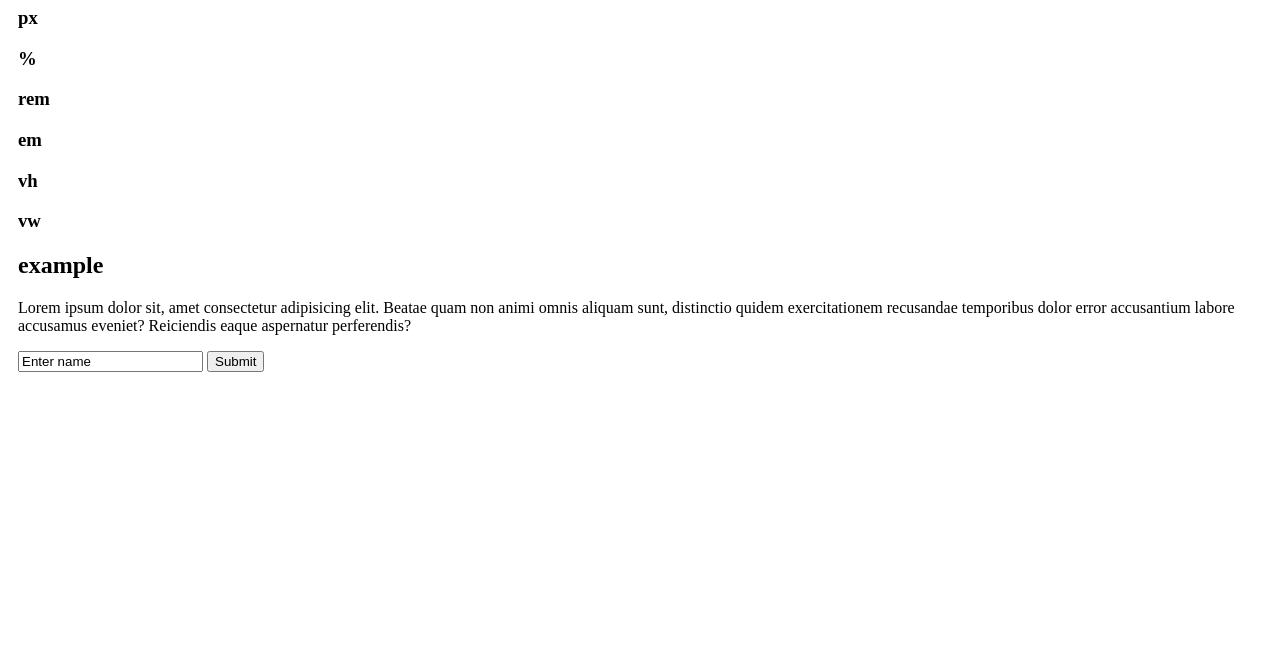
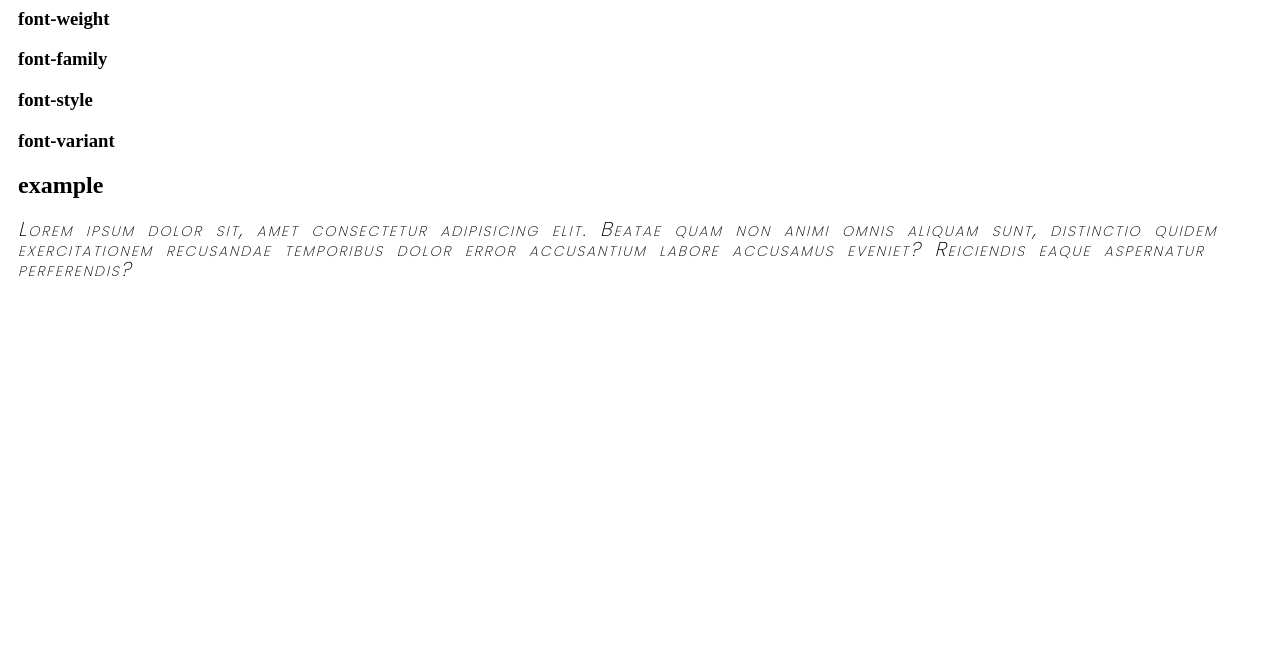
Before and after one commit to mohammedafeef/css-tutorial, a plain HTML site: page index.html in a window 1280 px wide. Shown: the part 131-800 px from the top of the page. Drawn offline with Linux system fonts and the light colour scheme.

Commit message:
chore(tutorial-8): font and text properties

```diff
--- a/index.html
+++ b/index.html
@@ -4,17 +4,16 @@
     <meta charset="UTF-8" />
     <meta name="viewport" content="width=device-width, initial-scale=1.0" />
     <link rel="stylesheet" href="./style.css" />
-    <title>Units</title>
+    <title>Font & Text properties</title>
   </head>
   <body>
     <div class="wrapper">
-      <h1>Units</h1>
-      <h3>px</h3>
-      <h3>%</h3>
-      <h3>rem</h3>
-      <h3>em</h3>
-      <h3>vh</h3>
-      <h3>vw</h3>
+      <h1>Font style properties</h1>
+      <h3>font-size</h3>
+      <h3>font-weight</h3>
+      <h3>font-family</h3>
+      <h3>font-style</h3>
+      <h3>font-variant</h3>
     </div>
     <div>
       <h2>example</h2>
@@ -25,8 +24,6 @@
           recusandae temporibus dolor error accusantium labore accusamus
           eveniet? Reiciendis eaque aspernatur perferendis?
         </p>
-        <input type="text" value="Enter name">
-        <button>Submit</button>
       </div>
     </div>
   </body>
--- a/style.css
+++ b/style.css
@@ -1,4 +1,19 @@
+@import url('https://fonts.googleapis.com/css2?family=Poppins:wght@200&display=swap');
+
 body {
   background: white;
-  padding: 50px 10px;
+  padding: 10px;
 }
+
+p {
+  font-size: 20px;
+  font-family: 'Poppins', sans-serif;
+  font-weight: 500;
+  font-variant: small-caps;
+  font-style: italic;
+
+  color:#000;
+  line-height: 20px;
+  word-spacing: 5px;
+  letter-spacing: 2px;
+}
```
